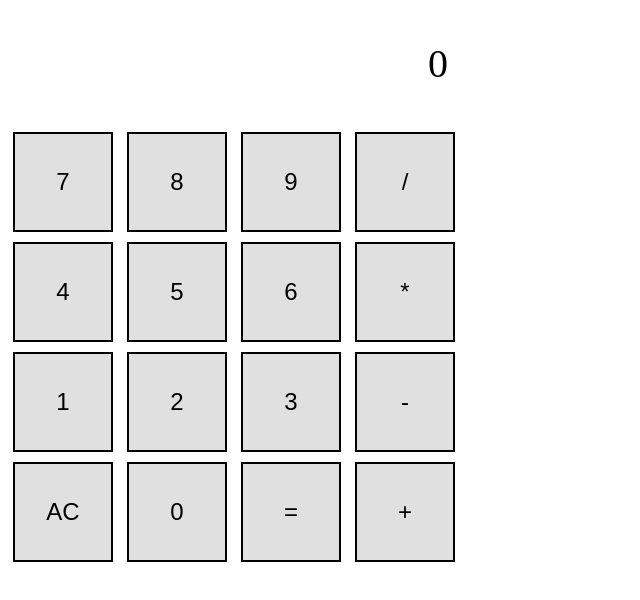
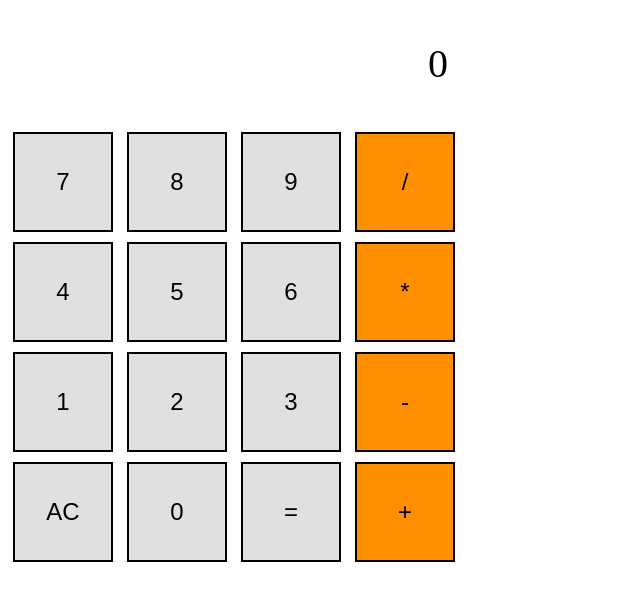
Before and after one commit to ocowchun/ocowchun.github.io, a website: page app/apps/calculator/index.html in a window 1280 px wide. Shown: the whole page, without its empty margins (0-640 px from the left). Drawn offline with Linux system fonts and the light colour scheme.

Commit message:
fix calculator html

```diff
--- a/app/apps/calculator/index.html
+++ b/app/apps/calculator/index.html
@@ -1,38 +1,44 @@
 <!DOCTYPE html>
 <html lang="en">
-
 <head>
 	<meta charset="UTF-8">
 	<title>Document</title>
 	<!-- Latest compiled and minified CSS -->
 <link rel="stylesheet" type="text/css" href="app.css">
 </head>
-
 <body>
 	<p id="screen">0</p>
 	<div>
 		<button class="btn btn-default" id="btn7">7</button>
 		<button class="btn btn-default" id="btn8">8</button>
 		<button class="btn btn-default" id="btn9">9</button>
-        <button class="btn btn-default" id="btnDivide">/</button>
+		<button class="btn btn-operator" id="btnDivide">/</button>
 	</div>
 	<div>
 		<button class="btn btn-default" id="btn4">4</button>
 		<button class="btn btn-default" id="btn5">5</button>
 		<button class="btn btn-default" id="btn6">6</button>
-        <button class="btn btn-default" id="btnProduct">*</button>
+		<button class="btn btn-operator" id="btnProduct">*</button>
+
 	</div>
+
 	<div>
 		<button class="btn btn-default" id="btn1">1</button>
 		<button class="btn btn-default" id="btn2">2</button>
 		<button class="btn btn-default" id="btn3">3</button>
-        <button class="btn btn-default" id="btnMinus">-</button>
+		<button class="btn btn-operator" id="btnMinus">-</button>
+
 	</div>
+
 	<button class="btn btn-default" id="btnC">AC</button>
+
 	<button class="btn btn-default" id="btn0">0</button>
 	<button class="btn btn-default" id="btnEq">=</button>
-    <button class="btn btn-default" id="btnAdd">+</button>
+	<button class="btn btn-operator" id="btnAdd">+</button>
+
+
+
+
 	<script type="text/javascript" src="bundle.js" charset="utf-8"></script>
 </body>
-
 </html>
```
Lines whose indentation alone changed are shown as unchanged.
